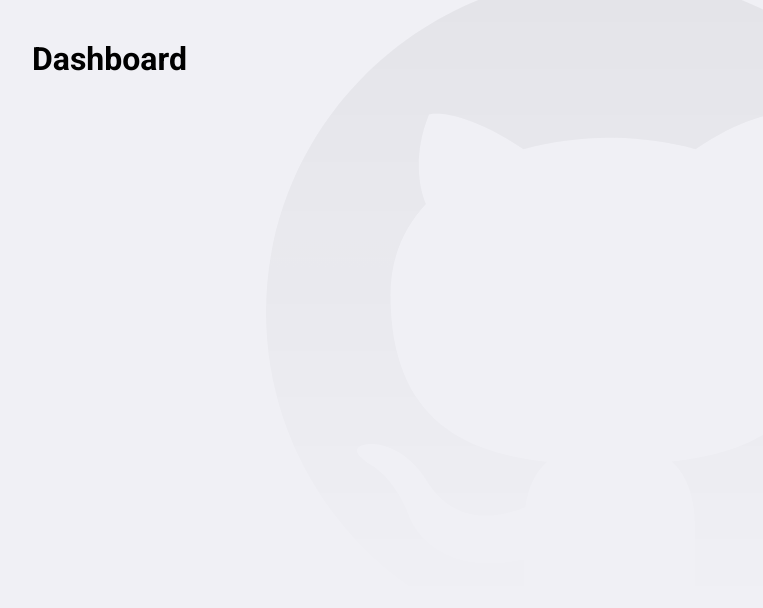
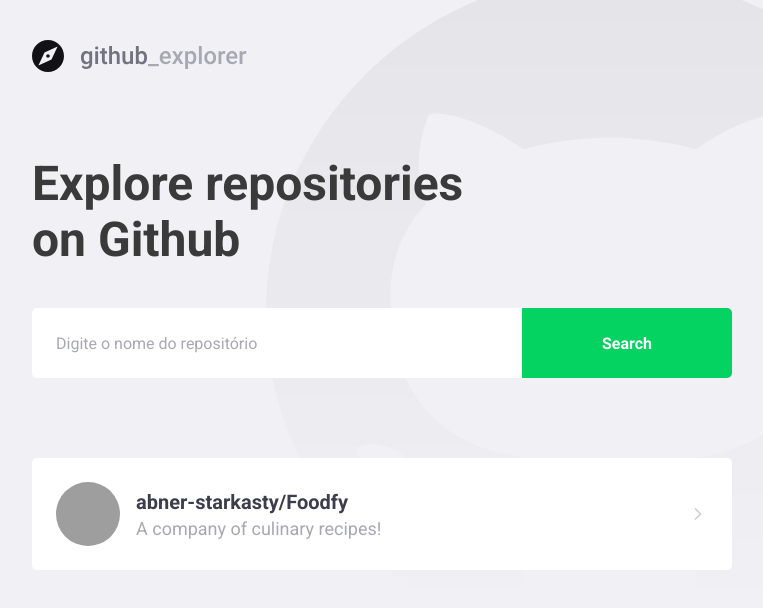
Before and after one commit to abner-starkasty/github-explorer, a React (Create React App) app: page / in a window 1280 px wide. Shown: the top 608 px of the page, without its empty margins (148-911 px from the left). Built offline with nearby package versions, Linux system fonts and the light colour scheme; grey boxes are pictures that could not be loaded.

Commit message:
Structure and styles page Dashboard

```diff
--- a/package.json
+++ b/package.json
@@ -10,8 +10,11 @@
     "@types/node": "^12.0.0",
     "@types/react": "^17.0.0",
     "@types/react-dom": "^17.0.0",
+    "axios": "^0.21.1",
+    "polished": "^4.1.3",
     "react": "^17.0.2",
     "react-dom": "^17.0.2",
+    "react-icons": "^4.2.0",
     "react-router-dom": "^5.2.0",
     "react-scripts": "4.0.3",
     "styled-components": "^5.3.0",
--- a/src/pages/Dashboard/index.tsx
+++ b/src/pages/Dashboard/index.tsx
@@ -1,5 +1,37 @@
+import { FiChevronRight } from 'react-icons/fi'
+
+import logoImg from '../../assets/logo.svg'
+
+import { Title, Form, Repositories } from './styles'
+
 const Dashboard = () => {
-  return <h1>Dashboard</h1>
+  return (
+    <>
+      <img src={logoImg} alt="Github Explorer Logo" />
+      <Title>Explore repositories on Github</Title>
+
+      <Form>
+        <input placeholder="Digite o nome do repositório" />
+        <button type="submit">Search</button>
+      </Form>
+
+      <Repositories>
+        <a href="teste">
+          <img
+            src="https://avatars.githubusercontent.com/u/59853942?v=4"
+            alt="Abner Willys"
+          />
+
+          <div>
+            <strong>abner-starkasty/Foodfy</strong>
+            <p>A company of culinary recipes!</p>
+          </div>
+
+          <FiChevronRight size={20} />
+        </a>
+      </Repositories>
+    </>
+  )
 }
 
 export default Dashboard
--- /dev/null
+++ b/src/pages/Dashboard/styles.ts
@@ -0,0 +1,100 @@
+import styled from 'styled-components'
+import { shade } from 'polished'
+
+export const Title = styled.h1`
+  font-size: 48px;
+  color: #3a3a3a;
+  max-width: 450px;
+  line-height: 56px;
+
+  margin-top: 80px;
+`
+
+export const Form = styled.form`
+  margin-top: 40px;
+  max-width: 700px;
+
+  display: flex;
+
+  input {
+    flex: 1;
+    height: 70px;
+    padding: 0 24px;
+    border: 0;
+    border-radius: 5px 0 0 5px;
+    color: #3a3a3a;
+
+    &::placeholder {
+      color: #a8a8b3;
+    }
+  }
+
+  button {
+    width: 210px;
+    height: 70px;
+    background-color: #04d361;
+    border-radius: 0 5px 5px 0;
+
+    border: 0;
+    color: #ffffff;
+    font-weight: bold;
+
+    transition: background-color 200ms;
+
+    &:hover {
+      background: ${shade(0.2, '#04d361')};
+    }
+  }
+`
+
+export const Repositories = styled.div`
+  margin-top: 80px;
+  max-width: 700px;
+
+  a {
+    background-color: #fff;
+    border-radius: 5px;
+    width: 100%;
+    padding: 24px;
+    text-decoration: none;
+
+    display: flex;
+    align-items: center;
+
+    transition: transform 200ms;
+
+    &:hover {
+      transform: translateX(10px);
+    }
+
+    & + a {
+      margin-top: 16px;
+    }
+
+    img {
+      width: 64px;
+      height: 64px;
+      border-radius: 50%;
+    }
+
+    div {
+      margin-left: 16px;
+
+      strong {
+        font-size: 20px;
+        color: #3d3d4d;
+      }
+
+      p {
+        font-size: 18px;
+        color: #a8a8b3;
+        margin-top: 4px;
+      }
+    }
+
+    svg {
+      margin-left: auto;
+      color: #cbcbd6;
+    }
+  }
+`
```
Also changed, not shown: .eslintrc.json, src/assets/logo.svg (added), 1 other file (tests, documents, lock files or other folders).
